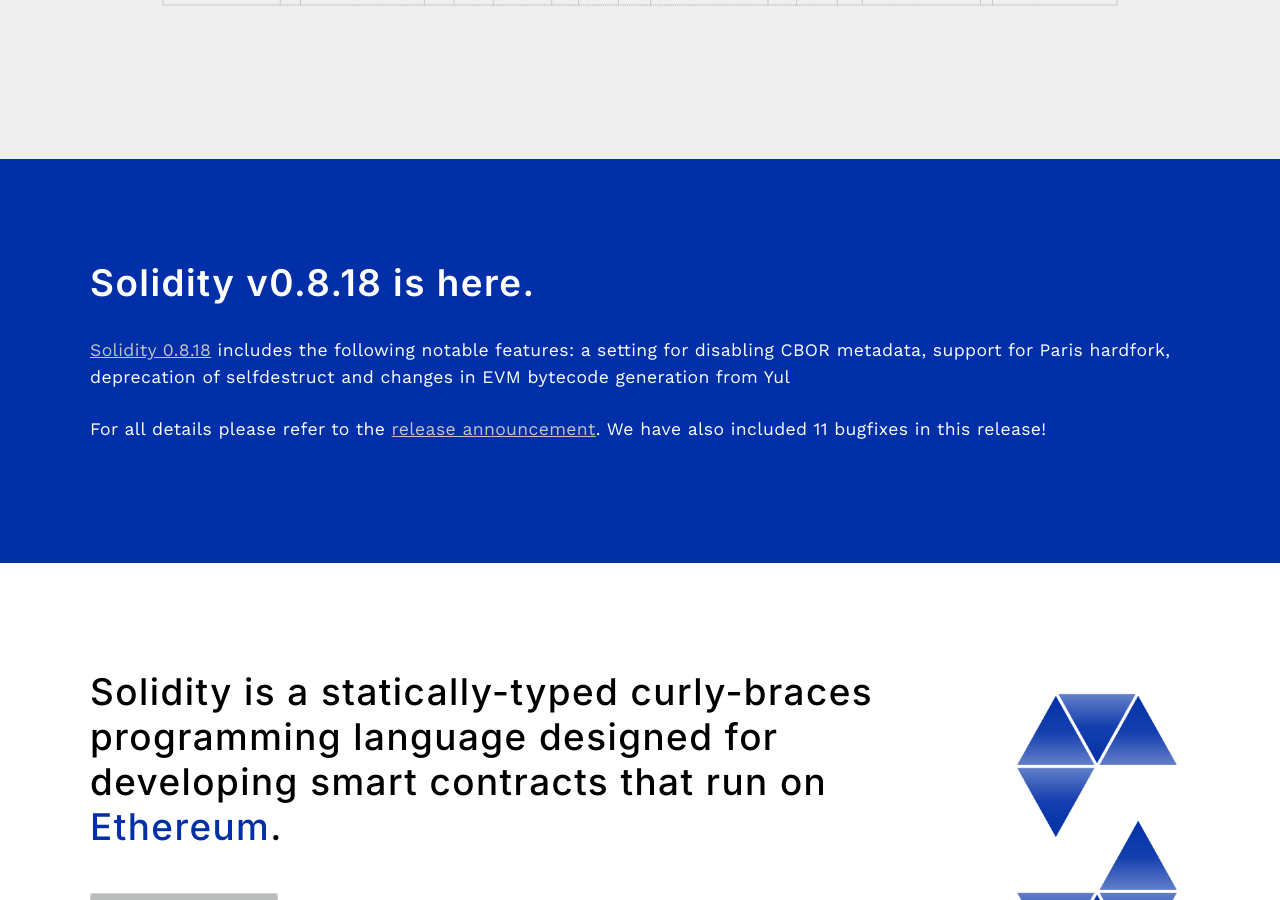
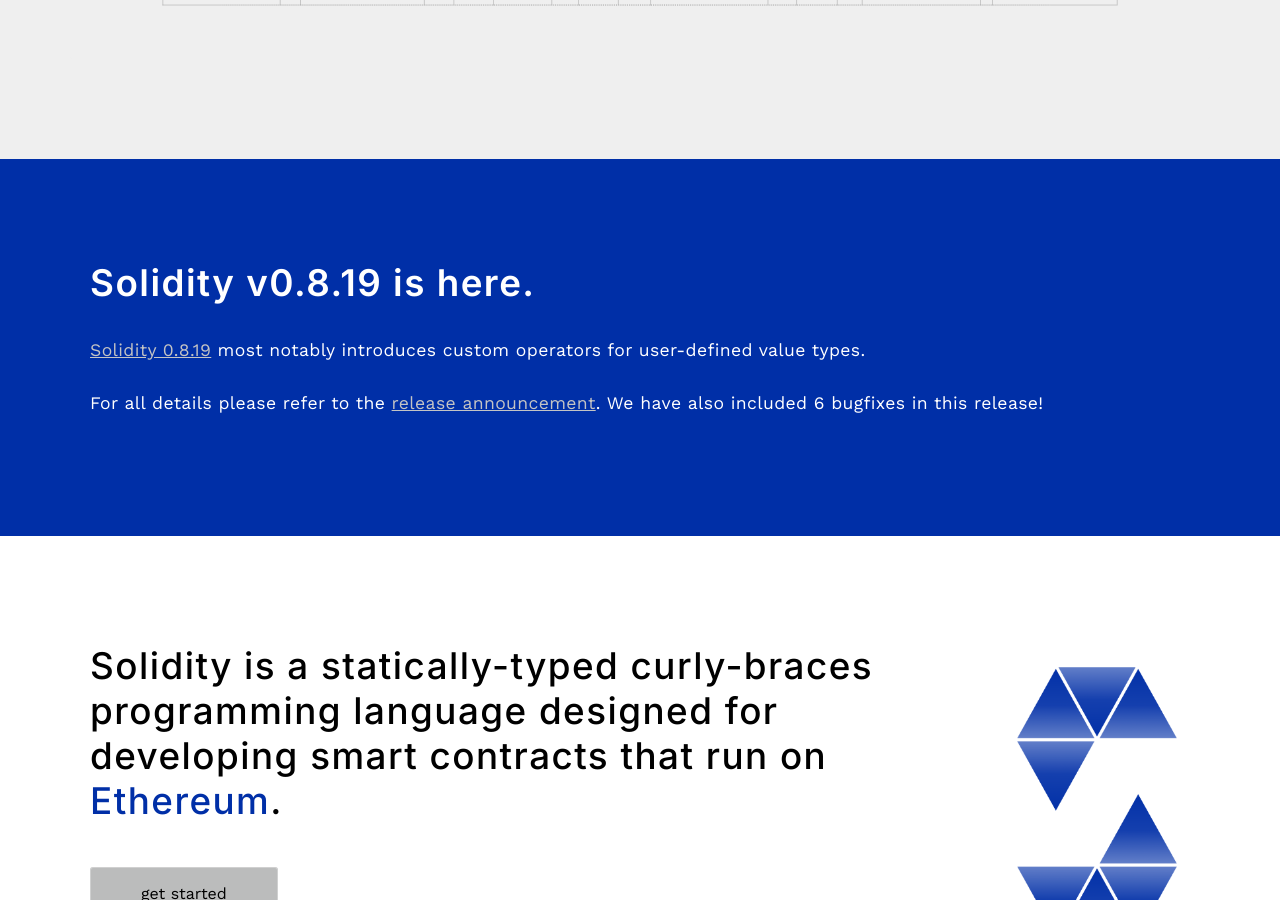
Before and after one commit to ethereum/solidity-portal, a Jekyll site: the page built from index.html, in a window 1280 px wide and 900 px high, scrolled down 590 px. Built offline with Jekyll 4.4.1, drawn with Linux system fonts in a browser that asks for light colours; some web fonts are replaced; the list of posts is cut into pages by our own code.

Commit message:
Update for 0.8.19

```diff
--- a/index.html
+++ b/index.html
@@ -22,9 +22,9 @@
 <section class="highlight-section-blue">
 	<div class="container flex">
 		<div class="text editable">
-			<h2><strong>Solidity v0.8.18 is here.</strong></h2>
-			<p><a href="https://github.com/ethereum/solidity/releases/tag/v0.8.18">Solidity 0.8.18</a> includes the following notable features: a setting for disabling CBOR metadata, support for Paris hardfork, deprecation of selfdestruct and changes in EVM bytecode generation from Yul
-			<br><br>For all details please refer to the <a href="https://blog.soliditylang.org/2023/02/01/solidity-0.8.18-release-announcement/">release announcement</a>. We have also included 11 bugfixes in this release!</p>
+			<h2><strong>Solidity v0.8.19 is here.</strong></h2>
+			<p><a href="https://github.com/ethereum/solidity/releases/tag/v0.8.19">Solidity 0.8.19</a> most notably introduces custom operators for user-defined value types.
+			<br><br>For all details please refer to the <a href="https://blog.soliditylang.org/2023/02/22/solidity-0.8.19-release-announcement/">release announcement</a>. We have also included 6 bugfixes in this release!</p>
 		</div>
 	</div>
 </section>
```
